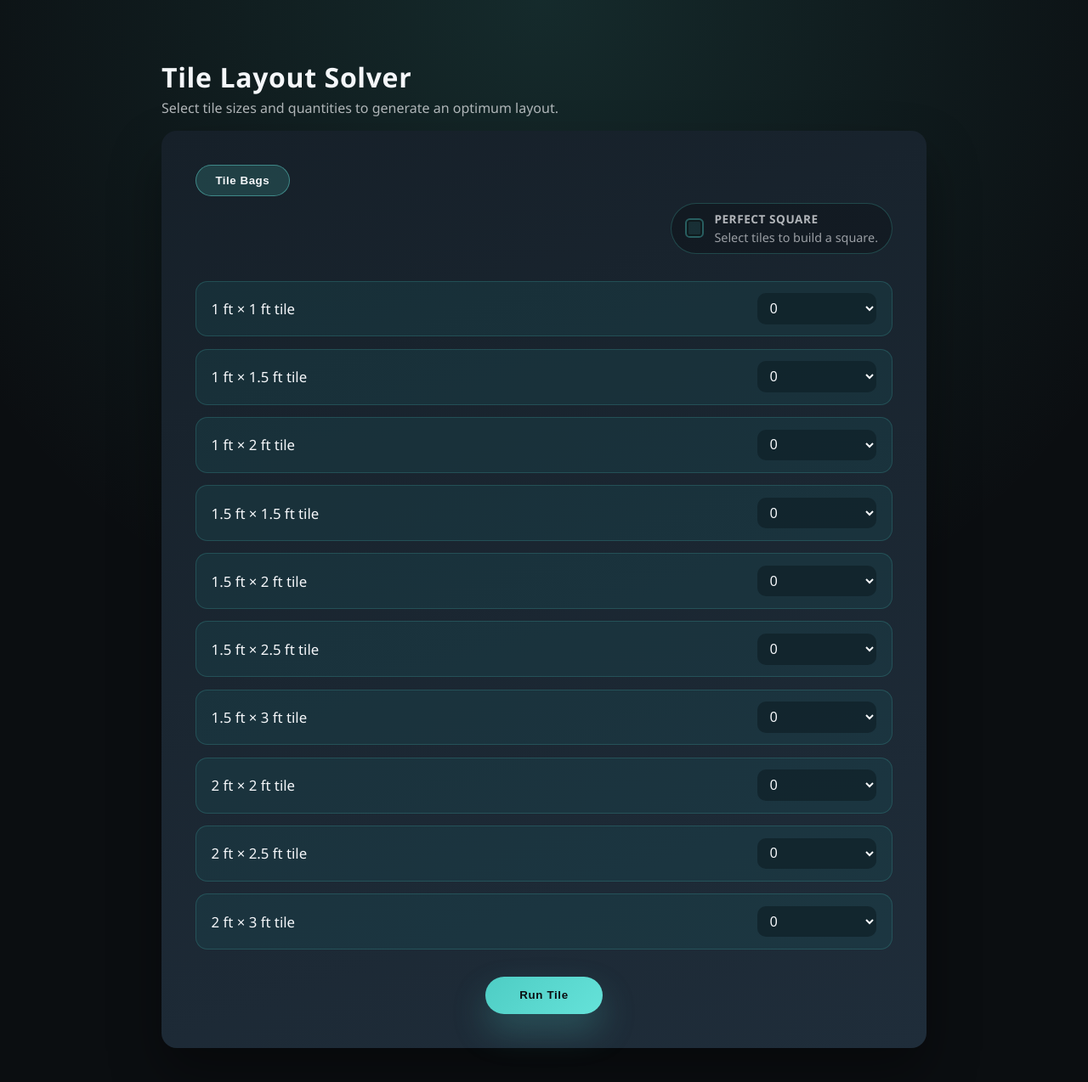
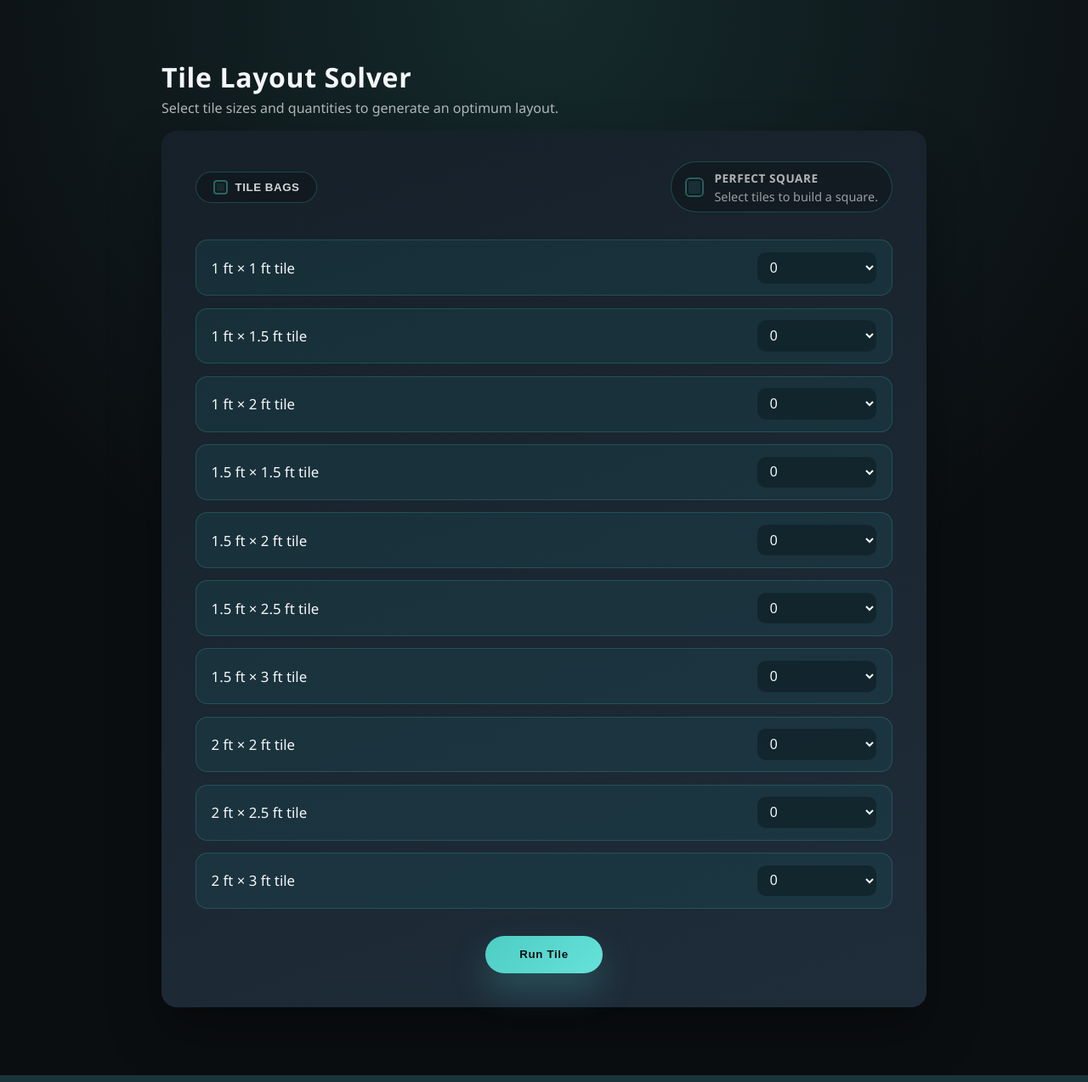
Before and after one commit to copernicus99/Tile_Solver_Thingy, a Flask app: page / in a window 1280 px wide. Shown: the top 1274 px of the page at 85% size. Run offline with Flask 3, Linux system fonts and the light colour scheme.

Commit message:
Align tile bag button with status pill

```diff
--- a/static/styles.css
+++ b/static/styles.css
@@ -47,11 +47,46 @@ form {
 
 .form-status {
     display: flex;
-    justify-content: flex-end;
+    justify-content: space-between;
     align-items: center;
     gap: 0.75rem;
-    margin-top: -1rem;
-    margin-bottom: 1.5rem;
+    flex-wrap: wrap;
+    margin: -0.25rem 0 1.5rem;
+}
+
+.status-pill-button {
+    display: inline-flex;
+    align-items: center;
+    gap: 0.55rem;
+    padding: 0.55rem 1.25rem;
+    border-radius: 999px;
+    background: rgba(11, 14, 17, 0.35);
+    border: 1px solid rgba(78, 205, 196, 0.25);
+    color: rgba(245, 247, 250, 0.85);
+    font-weight: 600;
+    letter-spacing: 0.04em;
+    text-transform: uppercase;
+    cursor: pointer;
+    transition: background 0.2s ease, border 0.2s ease, box-shadow 0.2s ease, transform 0.2s ease;
+}
+
+.status-pill-button::before {
+    content: "";
+    width: 0.8rem;
+    height: 0.8rem;
+    border-radius: 0.25rem;
+    border: 2px solid rgba(78, 205, 196, 0.35);
+    box-shadow: inset 0 0 0 2px rgba(11, 14, 17, 0.55);
+    background: rgba(78, 205, 196, 0.1);
+}
+
+.status-pill-button:hover,
+.status-pill-button:focus-visible {
+    background: rgba(78, 205, 196, 0.18);
+    border-color: rgba(101, 226, 217, 0.9);
+    box-shadow: 0 0 20px rgba(101, 226, 217, 0.2);
+    transform: translateY(-1px);
+    outline: none;
 }
 
 .status-indicator {
--- a/templates/tile_selection_form.html
+++ b/templates/tile_selection_form.html
@@ -89,10 +89,8 @@
             <p class="subtitle">Select tile sizes and quantities to generate an optimum layout.</p>
         </header>
         <form action="{{ url_for('solve_tiles') }}" method="post" id="tile-form">
-            <div class="form-toolbar">
-                <button type="button" id="open-tilebags" class="secondary-button">Tile Bags</button>
-            </div>
             <div class="form-status" aria-hidden="false">
+                <button type="button" id="open-tilebags" class="status-pill-button">Tile Bags</button>
                 <div class="status-indicator" id="perfect-square-indicator" role="status" aria-live="polite">
                     <span class="status-icon" aria-hidden="true"></span>
                     <div class="status-copy">
```
